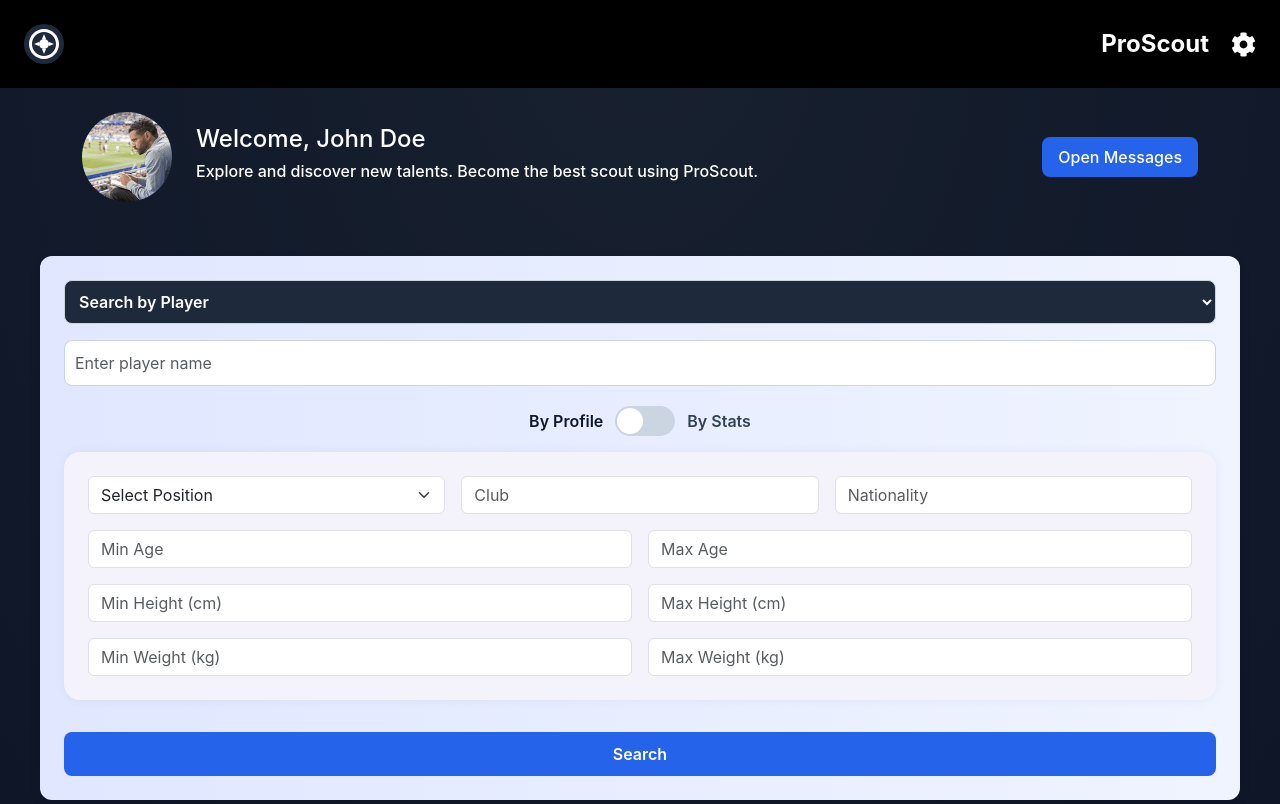
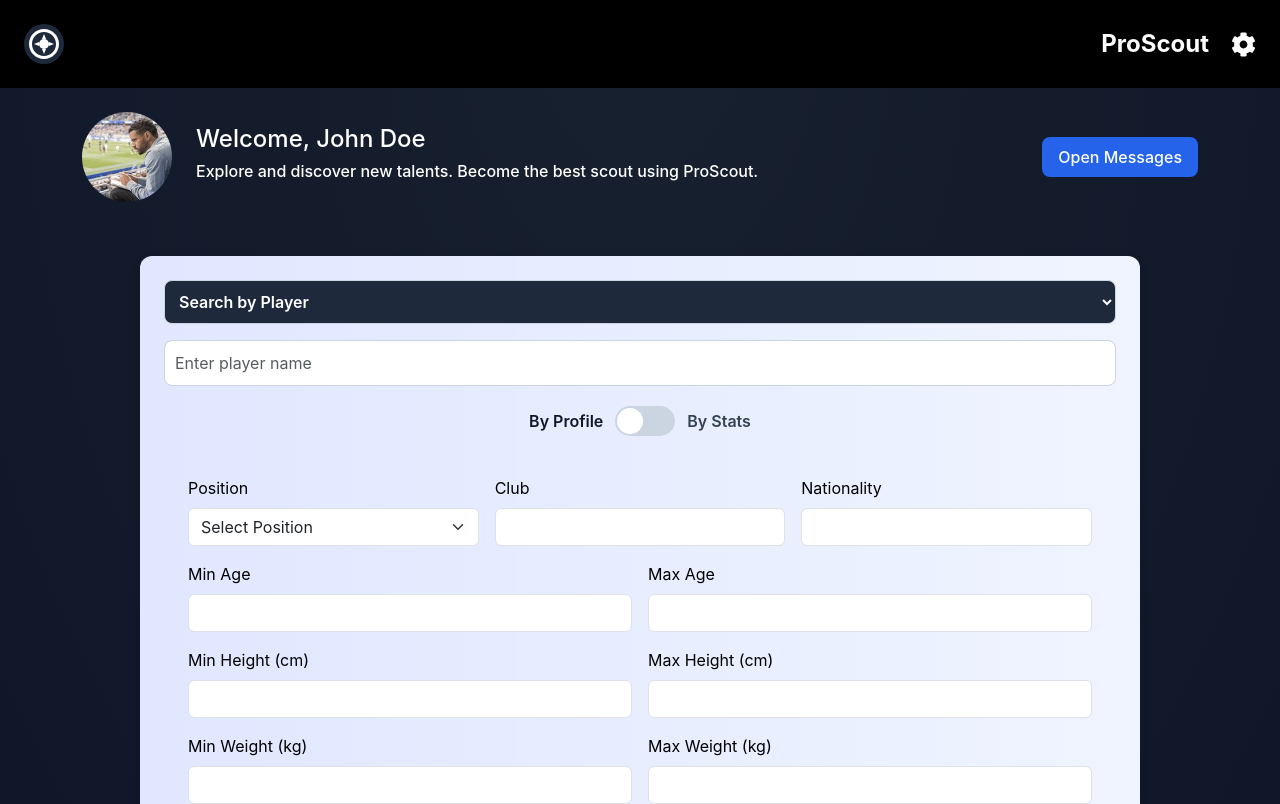
Before and after one commit to BarWanunu/ProScout, a React (Vite) app in the folder frontend/: page /scout-dashboard in a window 1280 px wide. Shown: the top 804 px of the page. Built offline with nearby package versions, Linux system fonts and the light colour scheme.

Commit message:
adding search for players using stats attributes

```diff
--- a/frontend/src/features/scout/components/PlayerProfileSearch.jsx
+++ b/frontend/src/features/scout/components/PlayerProfileSearch.jsx
@@ -1,4 +1,4 @@
-import { useEffect, useState } from "react";
+import { useState } from "react";
 import "../styles/PlayerProfileSearch.css";
 
 export default function PlayerProfileSearch({ onFiltersChange }) {
@@ -16,21 +16,19 @@ export default function PlayerProfileSearch({ onFiltersChange }) {
     weightMax: "",
   });
 
-  useEffect(() => {
-    if (onFiltersChange) {
-      onFiltersChange(filters);
-    }
-  }, [filters]);
-
   const handleInputChange = (e) => {
     const { name, value } = e.target;
-    setFilters((prev) => ({ ...prev, [name]: value }));
+    const updated = { ...filters, [name]: value };
+    setFilters(updated);
+    if (onFiltersChange) onFiltersChange(updated);
   };
 
   return (
-    <div className="player-profile-box p-4">
+    <div className="player-stats-box p-4"> {/* תואם לקופסה של סטטיסטיקות */}
       <div className="row g-3">
+        {/* Position */}
         <div className="col-md-4">
+          <label className="form-label text-black">Position</label>
           <select
             name="position"
             className="form-select"
@@ -45,87 +43,100 @@ export default function PlayerProfileSearch({ onFiltersChange }) {
             ))}
           </select>
         </div>
+
+        {/* Club */}
         <div className="col-md-4">
+          <label className="form-label text-black">Club</label>
           <input
             type="text"
             name="club"
             className="form-control"
-            placeholder="Club"
             value={filters.club}
             onChange={handleInputChange}
           />
         </div>
+
+        {/* Nationality */}
         <div className="col-md-4">
+          <label className="form-label text-black">Nationality</label>
           <input
             type="text"
             name="nationality"
             className="form-control"
-            placeholder="Nationality"
             value={filters.nationality}
             onChange={handleInputChange}
           />
         </div>
 
+        {/* Age */}
         <div className="col-md-6">
+          <label className="form-label text-black">Min Age</label>
           <input
             type="number"
             name="ageMin"
             className="form-control"
-            placeholder="Min Age"
             value={filters.ageMin}
             onChange={handleInputChange}
+            min={0}
           />
         </div>
         <div className="col-md-6">
+          <label className="form-label text-black">Max Age</label>
           <input
             type="number"
             name="ageMax"
             className="form-control"
-            placeholder="Max Age"
             value={filters.ageMax}
             onChange={handleInputChange}
+            min={0}
           />
         </div>
 
+        {/* Height */}
         <div className="col-md-6">
+          <label className="form-label text-black">Min Height (cm)</label>
           <input
             type="number"
             name="heightMin"
             className="form-control"
-            placeholder="Min Height (cm)"
             value={filters.heightMin}
             onChange={handleInputChange}
+            min={0}
           />
         </div>
         <div className="col-md-6">
+          <label className="form-label text-black">Max Height (cm)</label>
           <input
             type="number"
             name="heightMax"
             className="form-control"
-            placeholder="Max Height (cm)"
             value={filters.heightMax}
             onChange={handleInputChange}
+            min={0}
           />
         </div>
 
+        {/* Weight */}
         <div className="col-md-6">
+          <label className="form-label text-black">Min Weight (kg)</label>
           <input
             type="number"
             name="weightMin"
             className="form-control"
-            placeholder="Min Weight (kg)"
             value={filters.weightMin}
             onChange={handleInputChange}
+            min={0}
           />
         </div>
         <div className="col-md-6">
+          <label className="form-label text-black">Max Weight (kg)</label>
           <input
             type="number"
             name="weightMax"
             className="form-control"
-            placeholder="Max Weight (kg)"
             value={filters.weightMax}
             onChange={handleInputChange}
+            min={0}
           />
         </div>
       </div>
--- a/frontend/src/features/scout/components/PlayerSearchPanel.jsx
+++ b/frontend/src/features/scout/components/PlayerSearchPanel.jsx
@@ -1,9 +1,21 @@
-import { useState } from "react";
+import { useState, useEffect } from "react";
 import PlayerSearchToggle from "./PlayerSearchToggle";
 import PlayerProfileSearch from "./PlayerProfileSearch";
+import PlayerStatsSearch from "./PlayerStatsSearch";
 
-export default function PlayerSearchPanel({ onPlayerFiltersChange }) {
+export default function PlayerSearchPanel({
+  onPlayerFiltersChange,
+  onStatsFiltersChange,
+  onSearchModeChange,
+}) {
   const [searchMode, setSearchMode] = useState("profile");
+
+  // עדכון ה־parent בכל שינוי במצב החיפוש
+  useEffect(() => {
+    if (onSearchModeChange) {
+      onSearchModeChange(searchMode);
+    }
+  }, [searchMode, onSearchModeChange]);
 
   return (
     <div>
@@ -12,7 +24,7 @@ export default function PlayerSearchPanel({ onPlayerFiltersChange }) {
       {searchMode === "profile" ? (
         <PlayerProfileSearch onFiltersChange={onPlayerFiltersChange} />
       ) : (
-        <div>📊 Stats search fields will go here</div>
+        <PlayerStatsSearch onFiltersChange={onStatsFiltersChange} />
       )}
     </div>
   );
--- /dev/null
+++ b/frontend/src/features/scout/components/PlayerStatsSearch.jsx
@@ -0,0 +1,52 @@
+import { useState, useEffect } from "react";
+
+const statFields = [
+  "goals",
+  "assists",
+  "yellow_cards",
+  "red_cards",
+  "passes_completed",
+  "key_passes",
+  "shots_on_target",
+  "dribbles_attempted",
+  "dribbles_success",
+  "dribble_success_rate",
+  "tackles",
+  "interceptions",
+  "duels",
+  "duels_won",
+  "rating",
+];
+
+export default function PlayerStatsSearch({ onFiltersChange }) {
+  const [filters, setFilters] = useState({});
+
+  const handleChange = (e) => {
+    const { name, value } = e.target;
+    setFilters((prev) => ({ ...prev, [name]: value }));
+  };
+
+  useEffect(() => {
+    onFiltersChange(filters);
+  }, [filters, onFiltersChange]);
+
+  return (
+    <div className="row g-3 mt-3">
+      {statFields.map((field) => (
+        <div className="col-md-4 text-black" key={field}>
+          <label className="form-label text-capitalize">
+            Min {field.replace(/_/g, " ")}
+          </label>
+          <input
+            type="number"
+            name={`min_${field}`}
+            className="form-control"
+            value={filters[`min_${field}`] || ""}
+            onChange={handleChange}
+            min={0}
+          />
+        </div>
+      ))}
+    </div>
+  );
+}
--- a/frontend/src/features/scout/components/ScoutSearch.jsx
+++ b/frontend/src/features/scout/components/ScoutSearch.jsx
@@ -13,6 +13,8 @@ export default function ScoutSearch() {
   const [formation, setFormation] = useState("");
 
   const [playerFilters, setPlayerFilters] = useState({});
+  const [statsFilters, setStatsFilters] = useState({});
+  const [searchMode, setSearchMode] = useState("profile"); // "profile" | "stats"
 
   const handleSearch = () => {
     if (searchType === "team") {
@@ -22,9 +24,12 @@ export default function ScoutSearch() {
       Country: ${country}
       Formation: ${formation}`);
     } else {
+      const filters =
+        searchMode === "profile" ? playerFilters : statsFilters;
+
       alert(`🔎 Search Player:
       Name: ${searchInput}
-      Filters: ${JSON.stringify(playerFilters, null, 2)}`);
+      Filters: ${JSON.stringify(filters, null, 2)}`);
     }
   };
 
@@ -69,7 +74,11 @@ export default function ScoutSearch() {
       )}
 
       {searchType === "player" && (
-        <PlayerSearchPanel onPlayerFiltersChange={setPlayerFilters} />
+        <PlayerSearchPanel
+          onPlayerFiltersChange={setPlayerFilters}
+          onStatsFiltersChange={setStatsFilters}
+          onSearchModeChange={setSearchMode}
+        />
       )}
 
       <Button
--- a/frontend/src/features/scout/styles/ScoutSearch.css
+++ b/frontend/src/features/scout/styles/ScoutSearch.css
@@ -2,7 +2,7 @@
   background: linear-gradient(to right, #e0e7ff, #f0f4ff);
   padding: 24px;
   border-radius: 12px;
-  max-width: 1200px;
+  max-width: 1000px;
   width: 100%;
   margin: 30px auto 0;
   display: flex;
```
